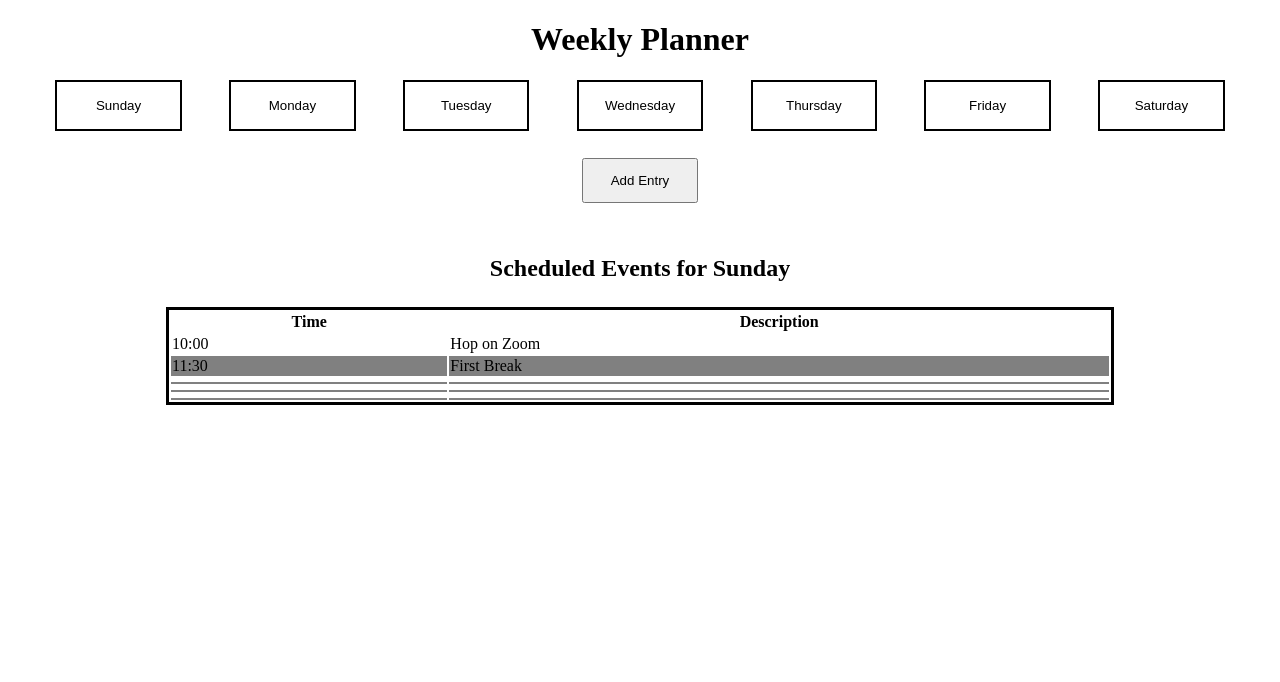
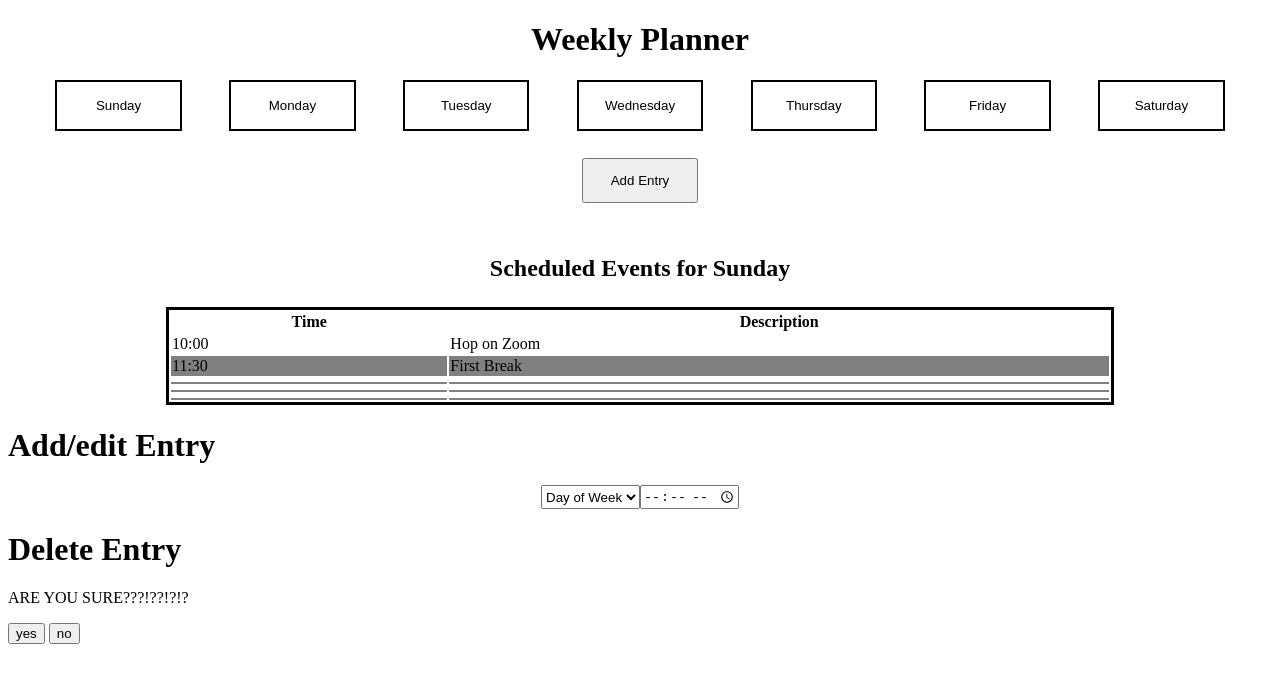
Before and after one commit to theDanielYeh/Week-Planner, a website: page index.html in a window 1280 px wide. Drawn offline with Linux system fonts and the light colour scheme.

Commit message:
2nd pass modal skeleton

```diff
--- a/index.html
+++ b/index.html
@@ -1,5 +1,6 @@
 <!DOCTYPE html>
 <html lang="en">
+
 <head>
   <meta charset="UTF-8">
   <meta name="viewport" content="width=device-width, initial-scale=1.0">
@@ -7,6 +8,7 @@
   <link rel="stylesheet" href="styles.css">
   <link rel="stylesheet" href="layout.css">
 </head>
+
 <body>
   <header>
     <h1>Weekly Planner</h1>
@@ -76,12 +78,37 @@
 
 
 
+  <!-- edit entry might share the same code / just modified functionality -->
+  <div class="modal" id="add-entry-modal">
+    <h1>Add/edit Entry</h1>
 
-  <div class="modal" id="add-entry-modal"></div>
+    <div class="row">
+      <select name="add-day" id="add-day">
+        <option value="">Day of Week</option>
+        <option value="mon">mon</option>
+        <option value="tue">tue</option>
+        <option value="wed">wed</option>
+        <option value="thr">thr</option>
+        <option value="fri">fri</option>
+        <option value="sat">sat</option>
+        <option value="sun">sun</option>
+      </select>
+
+      <input type="time">
+    </div>
+
+
+  </div>
   <div class="modal" id="edit-entry-modal"></div>
-  <div class="modal" id="delete-entry-modal"></div>
+  <div class="modal" id="delete-entry-modal">
+    <h1>Delete Entry</h1>
+    <p> ARE YOU SURE???!??!?!? </p>
+    <button>yes</button>
+    <button>no</button>
+  </div>
 
 
   <script src="main.js"></script>
 </body>
+
 </html>
--- a/main.js
+++ b/main.js
@@ -6,4 +6,11 @@ const $modal_add = document.querySelector('add-entry-modal');
 const $modal_edit = document.querySelector('edit-entry-modal');
 const $modal_delete = document.querySelector('delete-entry-modal');
 
-const $add_entry = document.querySelector('.add-entry');
+const $addEvent = document.querySelector('.add-entry');
+
+$addEvent.addEventListener('click', function (event) {
+  // reveal modal
+  // put form data from modal into data.events
+  // hide modal
+  // rerender eventDOM
+});
```
